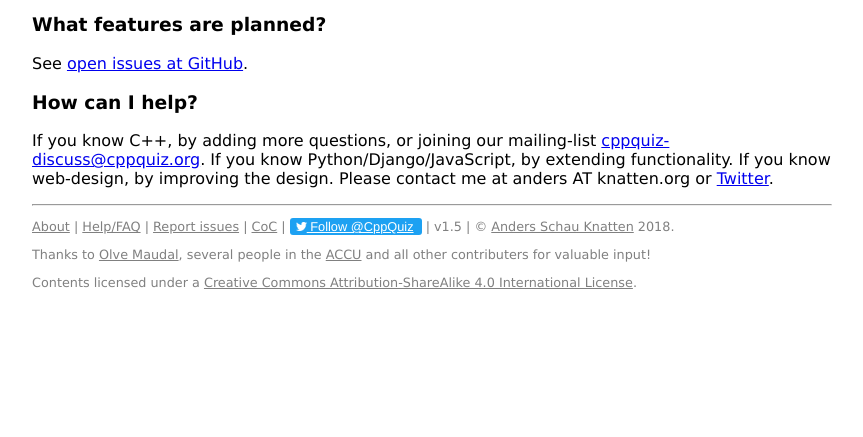
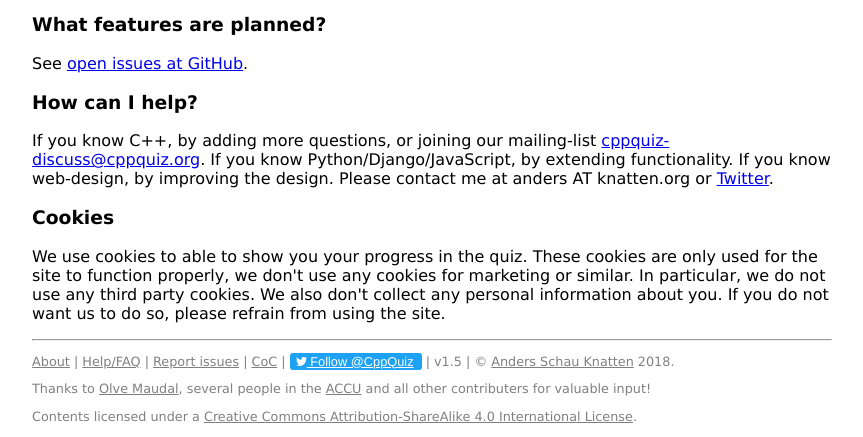
Before and after one commit to knatten/cppquiz, a Django app: page /quiz/about in a window 1280 px wide. Shown: the part 815-1252 px from the top of the page, without its empty margins (208-1071 px from the left). Before the commit the page ends 1104 px from the top, so only its background shows below. Run offline with Django 3.2, Linux system fonts and the light colour scheme; some libraries are stand-ins or nearby versions.

Commit message:
Add info about cookies
For our beloved Cookie Law

```diff
--- a/templates/base.html
+++ b/templates/base.html
@@ -38,6 +38,29 @@ $(document).ready(function() {
     });
 });
 </script>
+
+<link rel="stylesheet" type="text/css" href="//cdnjs.cloudflare.com/ajax/libs/cookieconsent2/3.1.0/cookieconsent.min.css" />
+<script src="//cdnjs.cloudflare.com/ajax/libs/cookieconsent2/3.1.0/cookieconsent.min.js"></script>
+<script>
+window.addEventListener("load", function(){
+window.cookieconsent.initialise({
+  "palette": {
+    "popup": {
+      "background": "#ccccff",
+      "text": "#000000"
+    },
+    "button": {
+      "background": "#aaaaff",
+      "text": "#000000"
+    }
+  },
+  "theme": "edgeless",
+  "content": {
+    "href": "http://cppquiz.org/quiz/about#cookies"
+  }
+})});
+</script>
+
 </head>
 <body onload="hljs.initHighlightingOnLoad();">
 <div id="content">
--- a/templates/quiz/help.html
+++ b/templates/quiz/help.html
@@ -21,4 +21,9 @@ C++ Quiz is written by <a href="http://knatten.org">Anders Schau Knatten</a> wit
 </ol>
 <h3>How can I help?</h3>
 <p>If you know C++, by adding more questions, or joining our mailing-list <a href="mailto:cppquiz-discuss@cppquiz.org">cppquiz-discuss@cppquiz.org</a>. If you know Python/Django/JavaScript, by extending functionality. If you know web-design, by improving the design. Please contact me at anders AT knatten.org or <a href="https://twitter.com/knatten">Twitter</a>.</p>
+
+<h3 id="cookies">Cookies</h3>
+<p>
+We use cookies to able to show you your progress in the quiz. These cookies are only used for the site to function properly, we don't use any cookies for marketing or similar. In particular, we do not use any third party cookies. We also don't collect any personal information about you. If you do not want us to do so, please refrain from using the site.</p>
+
 {%endblock%}
```
